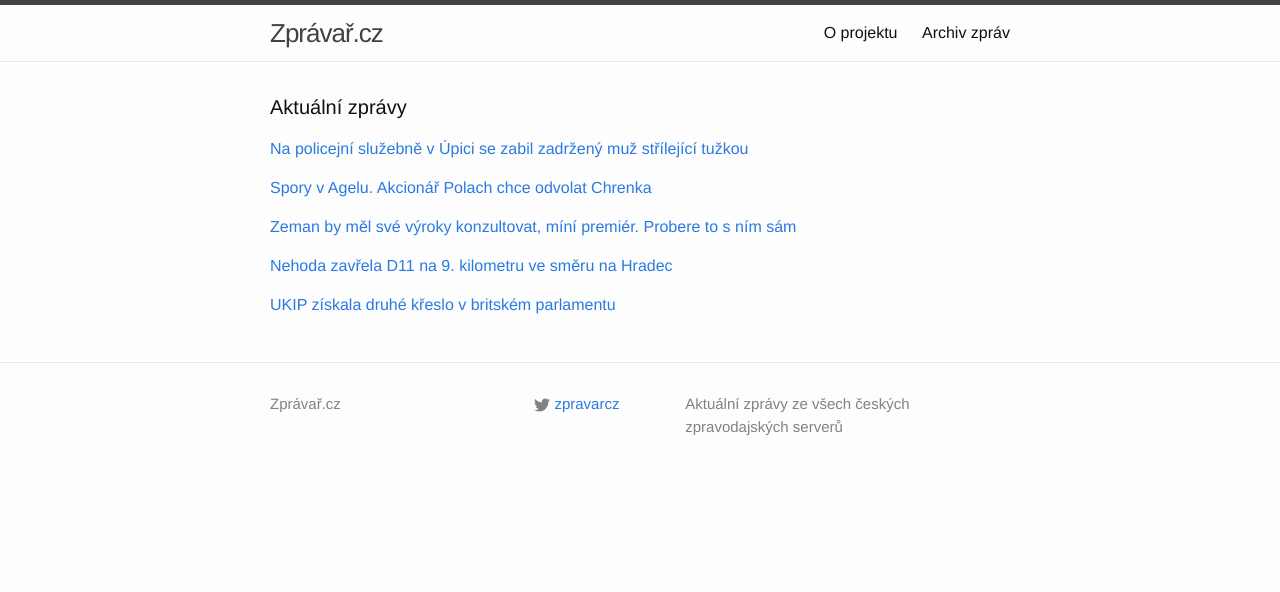
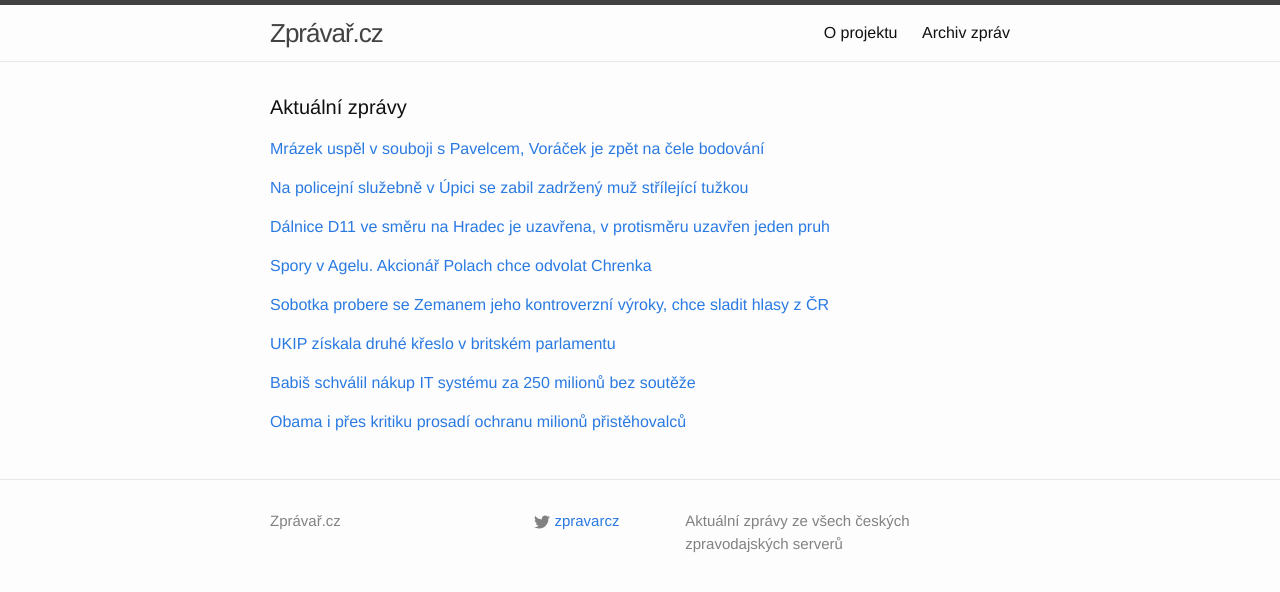
Before and after one commit to adliska/zpravar, a Jekyll site: the page built from index.html, in a window 1280 px wide. Shown: the top 592 px of the page. Built offline with Jekyll 4.4.1, drawn with Linux system fonts in a browser that asks for light colours.

Commit message:
zpravar news update

```diff
--- a/index.html
+++ b/index.html
@@ -5,41 +5,65 @@ layout: default
 <div class="home">
     <h1 class="page-heading">Aktuální zprávy</h1>
 
-<p><a href="javascript:;" onclick="toggle_visibility('zpravy0')">Na policejní služebně v Úpici se zabil zadržený muž střílející tužkou</a></p>
+<p><a href="javascript:;" onclick="toggle_visibility('zpravy0')">Mrázek uspěl v souboji s Pavelcem, Voráček je zpět na čele bodování</a></p>
 <div id="zpravy0" style="display:none">
+<ul>
+<li><a href=http://hokej.idnes.cz/mrazek-uspel-v-souboji-s-pavelcem-dld-/nhl.aspx?c=A141121_071246_nhl_Mkr>Mrázek uspěl v souboji s Pavelcem, Voráček je zpět na čele bodování - hokej.idnes.cz</a></li>
+<li><a href=http://www.denik.cz/hokej/mrazek-dovedl-detroit-k-vyhre-ve-winnipegu-polak-a-hemsky-maji-po-dvou-bodech-20.html>Mrázek dovedl Detroit k výhře ve Winnipegu. Polák a Hemský mají po dvou bodech - www.denik.cz</a></li>
+<li><a href=http://sport.aktualne.cz/souboj-ceskych-golmanu-vyhral-mrazek-voracek-opet-lidrem/r~3a0d7dd6713f11e4b5c5002590604f2e/>Souboj českých gólmanů vyhrál Mrázek, Voráček opět lídrem - sport.aktualne.cz</a></li>
+<li><a href=http://www.sportovninoviny.cz/zpravy/mrazek-predcil-v-nhl-pavelce-polak-a-hemsky-si-pripsali-dva-body/1149696>Mrázek předčil v NHL Pavelce, Polák a Hemský si připsali dva body - www.sportovninoviny.cz</a></li>
+</ul>
+</div><p><a href="javascript:;" onclick="toggle_visibility('zpravy1')">Na policejní služebně v Úpici se zabil zadržený muž střílející tužkou</a></p>
+<div id="zpravy1" style="display:none">
 <ul>
 <li><a href=http://www.novinky.cz/krimi/354093-na-policejni-sluzebne-v-upici-se-zabil-zadrzeny-muz-strilejici-tuzkou.html>Na policejní služebně v Úpici se zabil zadržený muž střílející tužkou - www.novinky.cz</a></li>
 <li><a href=http://www.ceskenoviny.cz/zpravy/zpravy/na-policejni-sluzebne-na-trutnovsku-se-sam-zastrelil-zadrzeny-muz/1149674>Na policejní služebně na Trutnovsku se sám zastřelil zadržený muž - www.ceskenoviny.cz</a></li>
 <li><a href=http://www.novinky.cz/krimi/354093-na-policejni-sluzebne-v-upici-se-zastrelil-zadrzeny-muz.html>Na policejní služebně v Úpici se zastřelil zadržený muž  - www.novinky.cz</a></li>
 <li><a href=http://zpravy.aktualne.cz/domaci/podezrely-z-pokusu-o-vloupani-se-na-policii-sam-zastrelil/r~8f8893cc710811e4b6d20025900fea04/>Podezřelý z pokusu o vloupání se na policii sám zastřelil - zpravy.aktualne.cz</a></li>
 </ul>
-</div><p><a href="javascript:;" onclick="toggle_visibility('zpravy1')">Spory v Agelu. Akcionář Polach chce odvolat Chrenka</a></p>
-<div id="zpravy1" style="display:none">
+</div><p><a href="javascript:;" onclick="toggle_visibility('zpravy2')">Dálnice D11 ve směru na Hradec je uzavřena, v protisměru uzavřen jeden pruh</a></p>
+<div id="zpravy2" style="display:none">
+<ul>
+<li><a href=http://www.denik.cz/z_domova/dalnice-d11-ve-smeru-na-hradec-je-uzavrena-v-protismeru-uzavren-jeden-pruh-20141.html>Dálnice D11 ve směru na Hradec je uzavřena, v protisměru uzavřen jeden pruh - www.denik.cz</a></li>
+<li><a href=http://zpravy.aktualne.cz/domaci/nehoda-na-9-kilometru-zavrela-d11-ve-smeru-na-hradec/r~3176aa5e714311e49e4b0025900fea04/>Nehoda zavřela D11 na 9. kilometru ve směru na Hradec - zpravy.aktualne.cz</a></li>
+<li><a href=http://www.ceskenoviny.cz/zpravy/zpravy/nehoda-na-9-km-uzavrela-d11-ve-smeru-na-h-kralove-jeden-zraneny/1149693>Nehoda na 9. km uzavřela D11 ve směru na H. Králové,jeden zraněný - www.ceskenoviny.cz</a></li>
+<li><a href=http://www.novinky.cz/krimi/354096-nehoda-uzavrela-d11-na-hradec-kralove.html>Nehoda uzavřela D11 na Hradec Králové - www.novinky.cz</a></li>
+</ul>
+</div><p><a href="javascript:;" onclick="toggle_visibility('zpravy3')">Spory v Agelu. Akcionář Polach chce odvolat Chrenka</a></p>
+<div id="zpravy3" style="display:none">
 <ul>
 <li><a href=http://zpravy.e15.cz/domaci/udalosti/spory-v-agelu-akcionar-polach-chce-odvolat-chrenka-1138864>Spory v Agelu. Akcionář Polach chce odvolat Chrenka - zpravy.e15.cz</a></li>
 <li><a href=http://zpravy.e15.cz/domaci/udalosti/chrenkuv-konec-v-agelu-akcionar-polach-ho-chce-odvolat-1138864>Chrenkův konec v Agelu? Akcionář Polach ho chce odvolat - zpravy.e15.cz</a></li>
 <li><a href=http://www.ceskenoviny.cz/zpravy/zpravy/mfd-akcionar-agelu-polach-chce-odvolat-chrenka-z-rizeni-firmy/1149683>MfD: Akcionář Agelu Polach chce odvolat Chrenka z řízení firmy - www.ceskenoviny.cz</a></li>
 <li><a href=http://ekonomika.idnes.cz/chrenek-bitva-o-zdravodnicke-imperium-agel-polach-f7x-/ekonomika.aspx?c=A141120_223633_ekonomika_hro>Mám způsob, jak odstavit Chrenka, říká menšinový akcionář impéria Agel - ekonomika.idnes.cz</a></li>
 </ul>
-</div><p><a href="javascript:;" onclick="toggle_visibility('zpravy2')">Zeman by měl své výroky konzultovat, míní premiér. Probere to s ním sám</a></p>
-<div id="zpravy2" style="display:none">
+</div><p><a href="javascript:;" onclick="toggle_visibility('zpravy4')">Sobotka probere se Zemanem jeho kontroverzní výroky, chce sladit hlasy z ČR</a></p>
+<div id="zpravy4" style="display:none">
 <ul>
+<li><a href=http://www.rozhlas.cz/_zprava/sobotka-probere-se-zemanem-jeho-kontroverzni-vyroky-chce-sladit-hlasy-z-cr--1422912>Sobotka probere se Zemanem jeho kontroverzní výroky, chce sladit hlasy z ČR - www.rozhlas.cz</a></li>
 <li><a href=http://zpravy.idnes.cz/zeman-by-mel-nektere-vyroky-konzultovat-premier-sobotka-pzg-/domaci.aspx?c=A141121_065928_domaci_skr>Zeman by měl své výroky konzultovat, míní premiér. Probere to s ním sám - zpravy.idnes.cz</a></li>
 <li><a href=http://www.novinky.cz/domaci/354092-zeman-by-mel-nektere-sve-postoje-a-vyroky-konzultovat-mini-sobotka.html>Zeman by měl některé své postoje a výroky konzultovat, míní Sobotka - www.novinky.cz</a></li>
 <li><a href=http://www.rozhlas.cz/_zprava/sobotka-chce-sladit-hlasy-z-cr-se-zemanem-probere-jeho-kontroverzni-vyroky--1422912>Sobotka chce sladit hlasy z ČR. Se Zemanem probere jeho kontroverzní výroky - www.rozhlas.cz</a></li>
 </ul>
-</div><p><a href="javascript:;" onclick="toggle_visibility('zpravy3')">Nehoda zavřela D11 na 9. kilometru ve směru na Hradec</a></p>
-<div id="zpravy3" style="display:none">
-<ul>
-<li><a href=http://zpravy.aktualne.cz/domaci/nehoda-na-9-kilometru-zavrela-d11-ve-smeru-na-hradec/r~3176aa5e714311e49e4b0025900fea04/>Nehoda zavřela D11 na 9. kilometru ve směru na Hradec - zpravy.aktualne.cz</a></li>
-<li><a href=http://www.ceskenoviny.cz/zpravy/zpravy/nehoda-na-9-km-uzavrela-d11-ve-smeru-na-h-kralove-jeden-zraneny/1149693>Nehoda na 9. km uzavřela D11 ve směru na H. Králové,jeden zraněný - www.ceskenoviny.cz</a></li>
-<li><a href=http://www.novinky.cz/krimi/354096-nehoda-uzavrela-d11-na-hradec-kralove.html>Nehoda uzavřela D11 na Hradec Králové - www.novinky.cz</a></li>
-</ul>
-</div><p><a href="javascript:;" onclick="toggle_visibility('zpravy4')">UKIP získala druhé křeslo v britském parlamentu</a></p>
-<div id="zpravy4" style="display:none">
+</div><p><a href="javascript:;" onclick="toggle_visibility('zpravy5')">UKIP získala druhé křeslo v britském parlamentu</a></p>
+<div id="zpravy5" style="display:none">
 <ul>
 <li><a href=http://www.ceskenoviny.cz/zpravy/zpravy/ukip-ziskala-druhe-kreslo-v-britskem-parlamentu/1149692>UKIP získala druhé křeslo v britském parlamentu - www.ceskenoviny.cz</a></li>
 <li><a href=http://www.ceskatelevize.cz/ct24/svet/293067-protievropska-strana-ukip-ziskala-druhe-kreslo-v-britskem-parlamentu/>Protievropská strana UKIP získala druhé křeslo v britském parlamentu - www.ceskatelevize.cz</a></li>
 <li><a href=http://www.novinky.cz/zahranicni/evropa/354095-britsti-odpurci-eu-ziskali-druhe-kreslo-v-parlamentu.html>Britští odpůrci EU získali druhé křeslo v parlamentu - www.novinky.cz</a></li>
 </ul>
+</div><p><a href="javascript:;" onclick="toggle_visibility('zpravy6')">Babiš schválil nákup IT systému za 250 milionů bez soutěže</a></p>
+<div id="zpravy6" style="display:none">
+<ul>
+<li><a href=http://zpravy.aktualne.cz/domaci/babis-schvalil-nakup-it-systemu-za-250-milionu-bez-souteze/r~b3fc7d42714711e4840b002590604f2e/>Babiš schválil nákup IT systému za 250 milionů bez soutěže - zpravy.aktualne.cz</a></li>
+<li><a href=http://www.ceskatelevize.cz/ct24/ekonomika/293068-babis-zada-tvorbu-evidence-trzeb-za-ctvrt-miliardy-bez-souteze/>Babiš zadá tvorbu evidence tržeb za čtvrt miliardy bez soutěže - www.ceskatelevize.cz</a></li>
+<li><a href=http://www.financninoviny.cz/zpravodajstvi/zpravy/hn-babis-zada-tvorbu-evidence-trzeb-za-ctvrt-miliardy-bez-souteze/1149688>HN:Babiš zadá tvorbu evidence tržeb za čtvrt miliardy bez soutěže - www.financninoviny.cz</a></li>
+</ul>
+</div><p><a href="javascript:;" onclick="toggle_visibility('zpravy7')">Obama i přes kritiku prosadí ochranu milionů přistěhovalců</a></p>
+<div id="zpravy7" style="display:none">
+<ul>
+<li><a href=http://zpravy.aktualne.cz/zahranici/obama-chce-obri-reformou-vic-ochranit-pristehovalce/r~c852a17e714511e4aff10025900fea04/>Obama i přes kritiku prosadí ochranu milionů přistěhovalců - zpravy.aktualne.cz</a></li>
+<li><a href=http://www.novinky.cz/zahranicni/amerika/354097-obama-meni-imigracni-politiku-usa.html>Obama mění imigrační politiku USA - www.novinky.cz</a></li>
+<li><a href=http://www.ceskenoviny.cz/zpravy/zpravy/obama-predstavil-reformu-imigracniho-systemu/1149677>Obama představil reformu imigračního systému - www.ceskenoviny.cz</a></li>
+</ul>
 </div></div>
```
